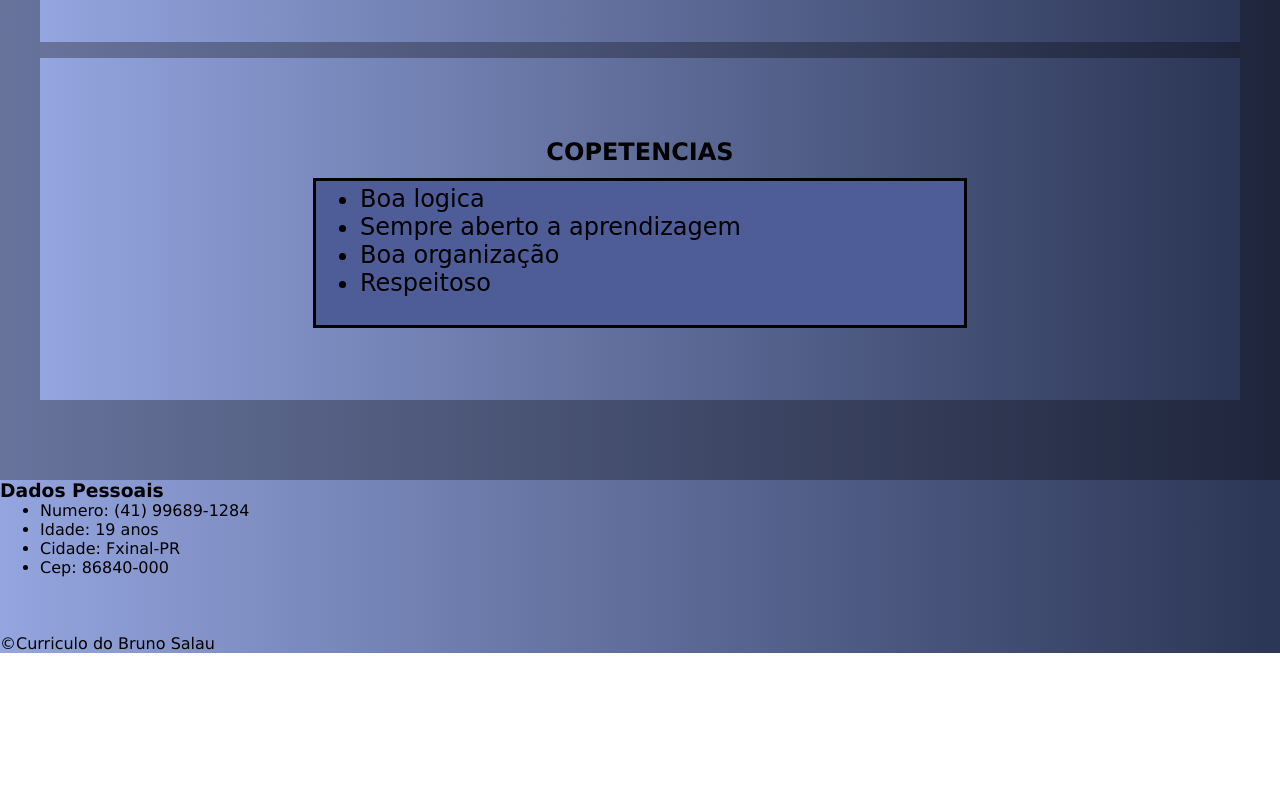
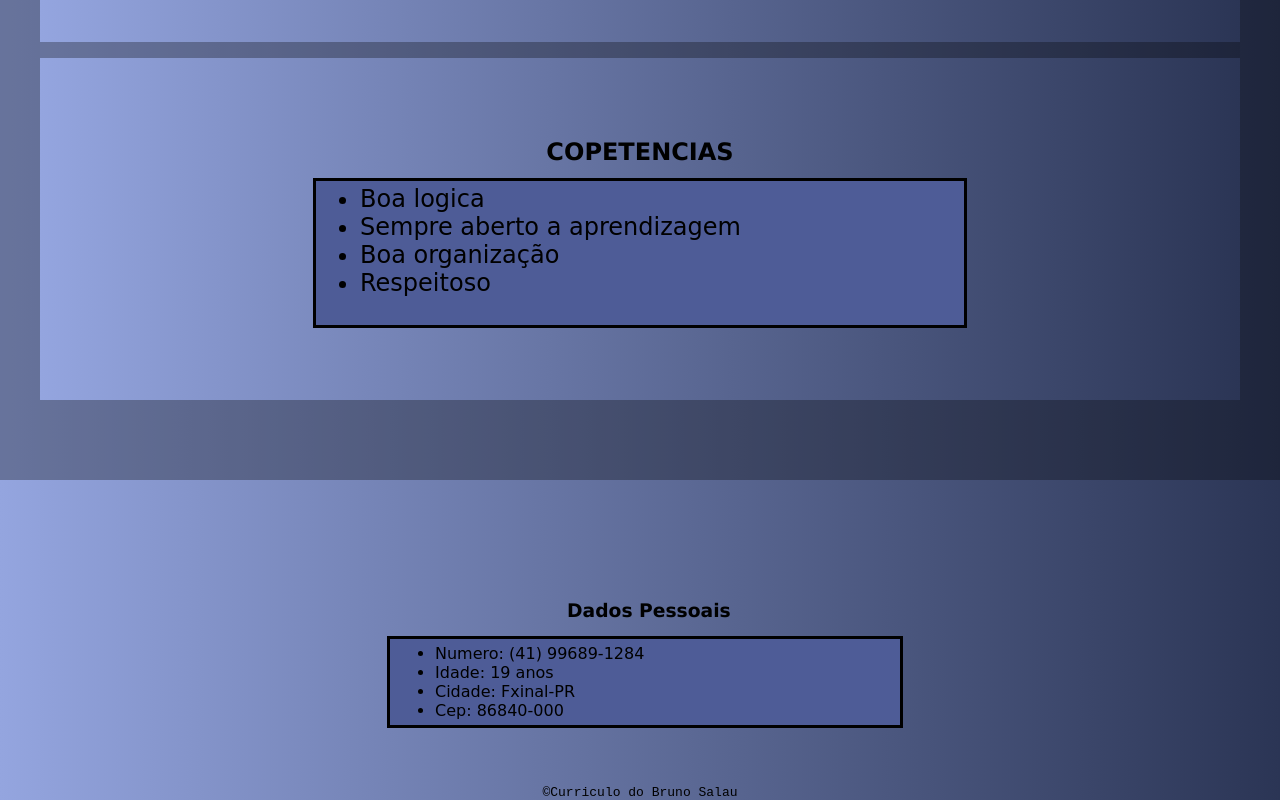
Before and after one commit to BrunoSalau/Desenvolvimento-web-segunda, a plain HTML site: page docs/index.html in a window 1280 px wide. Shown: the part 1761-2561 px from the top of the page. Before the commit the page ends 2414 px from the top, so only its background shows below. Drawn offline with Linux system fonts and the light colour scheme.

Commit message:
Update index.html

```diff
--- a/docs/index.html
+++ b/docs/index.html
@@ -96,10 +96,10 @@
         </div>
     </div>
 </div>
-<div class="dad">
-    <div class="dados1">
+<div id="dad">
+    <div id="dados1">
         <h3 id="dados">Dados Pessoais</h3>
-            <div class="dados2">
+            <div id="dados2">
                 <ul>
                     <li>Numero: (41) 99689-1284</li>
                     <li>Idade: 19 anos</li>
@@ -116,7 +116,7 @@
         <br>
 
 
-        <div class="rodape">
+        <div id="rodape">
             <p>©Curriculo do Bruno Salau</p>
         </div>
 </body>
```
